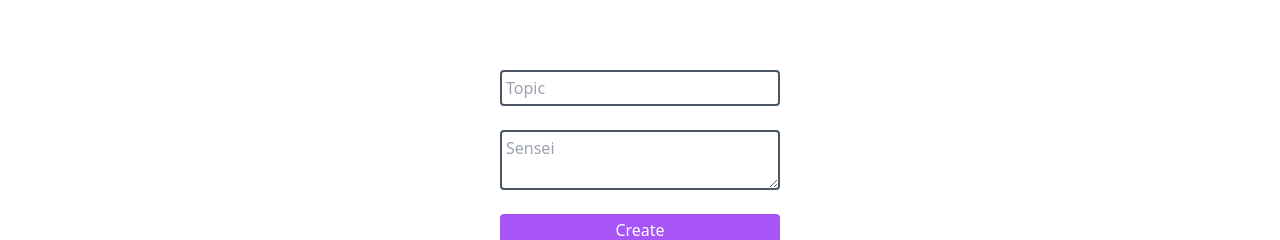
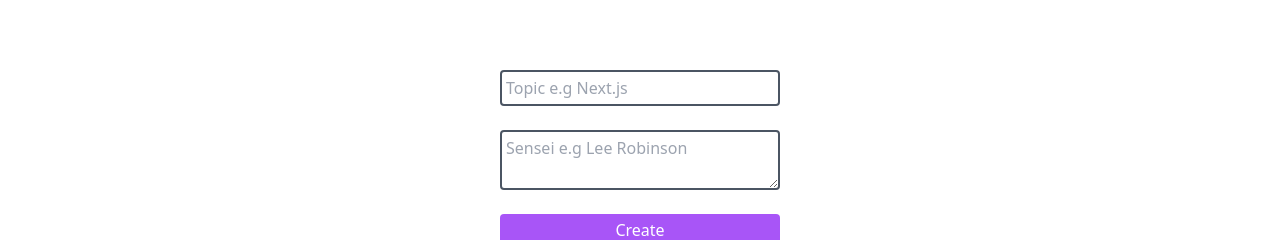
Before and after one commit to MercyBett/sensei, a Next.js app: page / in a window 1280 px wide. Shown: the part 214-454 px from the top of the page. Built offline with nearby package versions, Linux system fonts and the light colour scheme; no server answers; the database is empty.

Commit message:
update placeholder text to be more descriptive

```diff
--- a/pages/index.tsx
+++ b/pages/index.tsx
@@ -21,13 +21,13 @@ export default function Home({senseis}) {
 
       }} className='w-auto min-w-[25%] max-w-min mx-auto space-y-6 flex flex-col items-stretch'>
         <input type="text"
-          placeholder="Topic"
+          placeholder="Topic e.g Next.js"
           value={form.topic}
           onChange={e => setForm({...form, topic: e.target.value})}
           className="border-2 rounded border-gray-600 p-1"
         />
         <textarea
-          placeholder="Sensei"
+          placeholder="Sensei e.g Lee Robinson"
           value={form.sensei}
           onChange={e => setForm({...form, sensei: e.target.value})}
           className="border-2 rounded border-gray-600 p-1"
```
